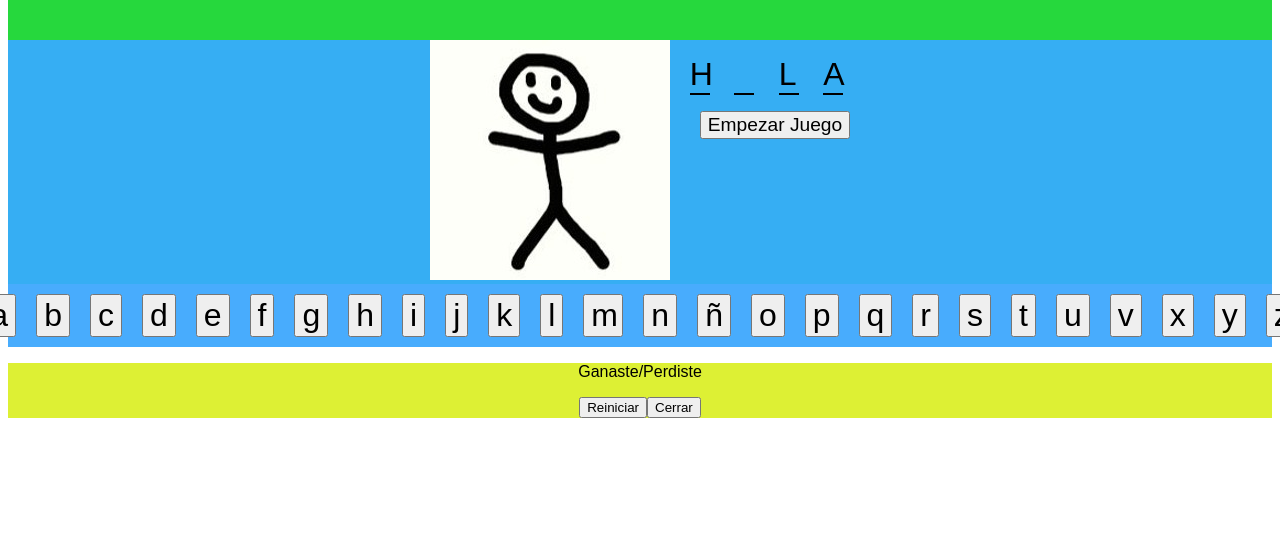
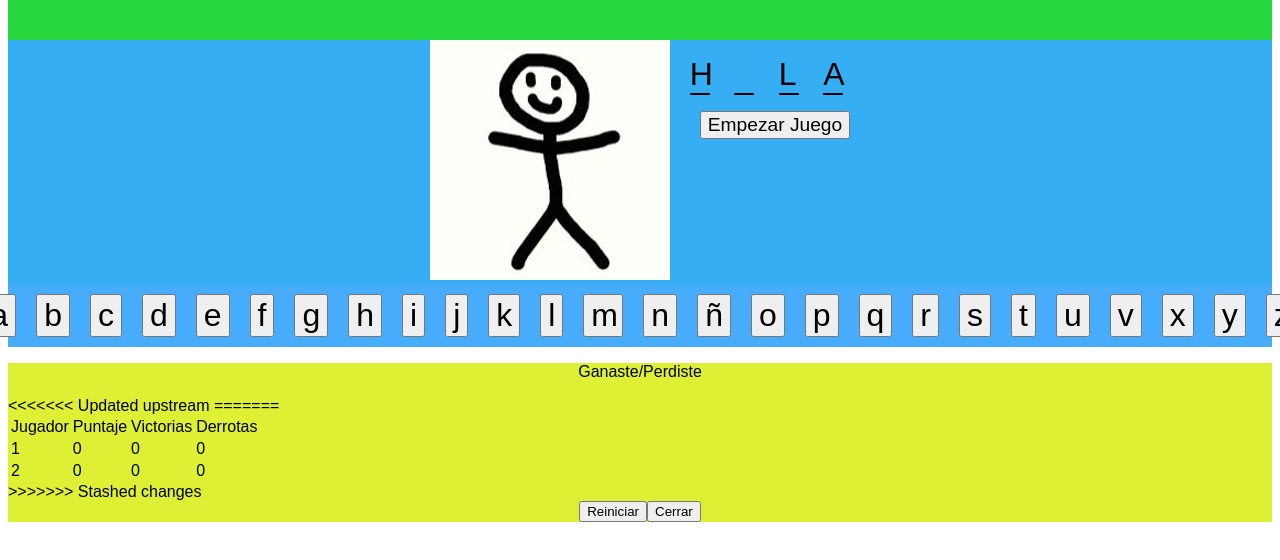
Before and after one commit to RGabo16/Ahorcado, a plain HTML site: page Index.html in a window 1280 px wide. Shown: the part 128-688 px from the top of the page. Drawn offline with Linux system fonts and the light colour scheme.

Commit message:
Tabla de resultados

```diff
--- a/Index.html
+++ b/Index.html
@@ -67,6 +67,31 @@
     <div id="piso">
         <div>
             <p id="msg"> Ganaste/Perdiste</p>
+<<<<<<< Updated upstream
+=======
+            <!-- Tabla de Resultados -->
+            <Table id="resultados">
+                <tr>
+                    <td>Jugador</td>
+                    <td>Puntaje</td>
+                    <td>Victorias</td>
+                    <td>Derrotas</td>
+                </tr>
+                <tr>
+                    <td>1</td>
+                    <td>0</td>
+                    <td>0</td>
+                    <td>0</td>
+                </tr>
+                <tr>
+                    <td>2</td>
+                    <td>0</td>
+                    <td>0</td>
+                    <td>0</td>
+                </tr>
+            </Table>
+
+>>>>>>> Stashed changes
         </div>
         <div id="btn">
             <button>
```
